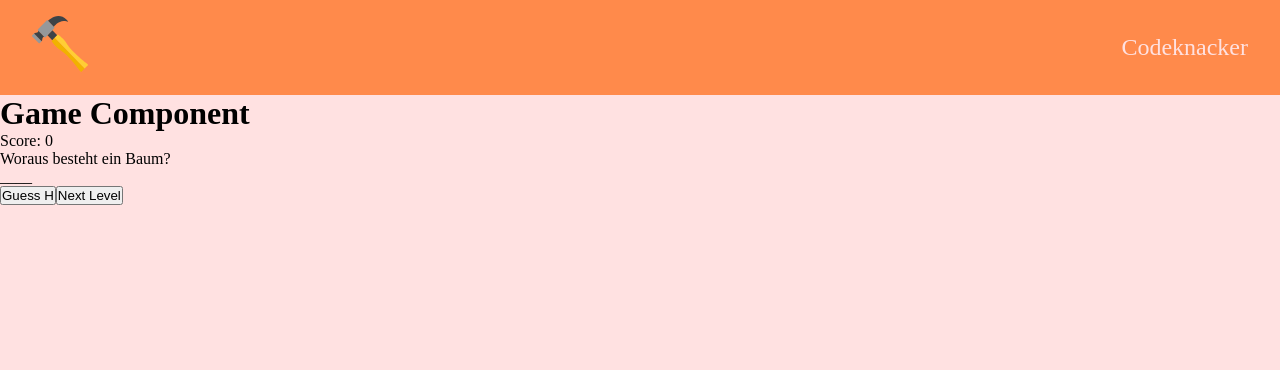
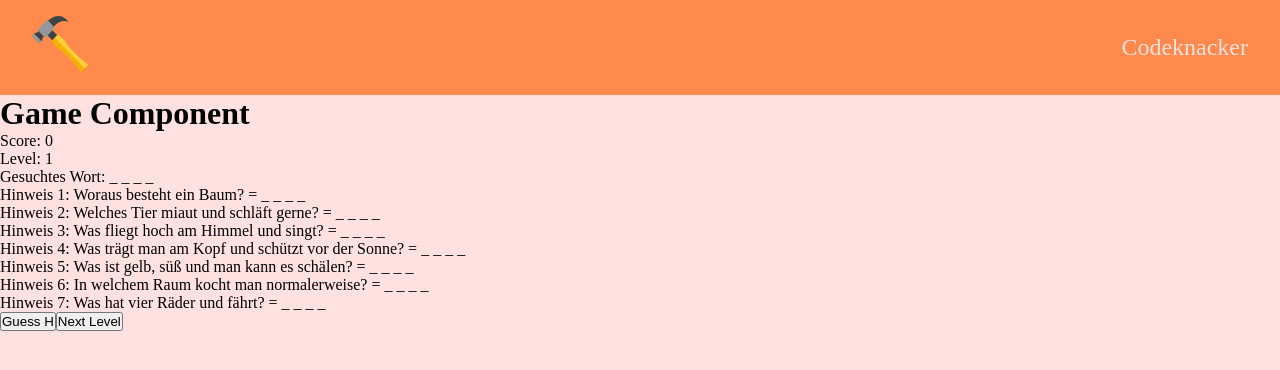
Before and after one commit to AnnaGraphic/codeknacker, a React (Vite) app: page /game in a window 1280 px wide. Shown: the top 370 px of the page. Built offline with nearby package versions, Linux system fonts and the light colour scheme.

Commit message:
changes= riddle.js added first level and new structures; Game.jsx first level will be showne now (still need user input)

```diff
--- a/src/components/Game/Game.jsx
+++ b/src/components/Game/Game.jsx
@@ -5,11 +5,12 @@ import riddles from "./riddle";
 
 const Game = () => {
   const [currentLevel, setCurrentLevel] = useState(0);
+  const [currentWord, setCurrentWord] = useState("");
   const [revealedLetters, setRevealedLetters] = useState([]);
   const [score, setScore] = useState(0);
 
   const handleLetterGuess = (letter) => {
-    if (riddles[currentLevel].solution.includes(letter)) {
+    if (currentWord.includes(letter)) {
       setRevealedLetters((prevLetters) => [...prevLetters, letter]);
       setScore((prevScore) => prevScore + 10);
     }
@@ -18,25 +19,61 @@ const Game = () => {
   const handleNextLevel = () => {
     setCurrentLevel((prevLevel) => prevLevel + 1);
     setRevealedLetters([]);
+    // Set the current word for the new level
+    setCurrentWord(riddles[currentLevel + 1].word);
   };
 
   useEffect(() => {
+    // Sicherheitsüberprüfung für currentLevelData und currentPuzzle
+    const currentLevelData = riddles[currentLevel];
+    if (currentLevelData && currentLevelData.puzzles) {
+      const currentPuzzle = currentLevelData.puzzles[0];
+      // Hier kannst du weitere Logik mit currentPuzzle durchführen, wenn nötig
+    }
+
     // Check if the word is completely guessed
-    const currentWord = riddles[currentLevel].solution;
-    if (revealedLetters.length === currentWord.length) {
-      // Player has guessed the word, you can add additional logic here
+    if (
+      revealedLetters.length === currentWord.length &&
+      currentLevel < riddles.length - 1
+    ) {
+      // Player has guessed the word and there are more levels
+      handleNextLevel();
+    } else if (revealedLetters.length === currentWord.length) {
+      // Player has guessed the word in the last level
+      // You can add additional logic here
     }
-  }, [currentLevel, revealedLetters]);
+  }, [currentWord, currentLevel, revealedLetters]);
+
+  useEffect(() => {
+    // Set the initial word for the first level
+    setCurrentWord(riddles[currentLevel].word);
+  }, [currentLevel]);
 
   return (
     <div>
       <h1>Game Component</h1>
       <p>Score: {score}</p>
-      <FieldForRiddle
-        question={riddles[currentLevel].question}
-        solution={riddles[currentLevel].solution}
-        revealedLetters={revealedLetters}
-      />
+      <p>Level: {currentLevel + 1}</p>
+      <p>
+        Gesuchtes Wort:{" "}
+        {currentWord
+          .split("")
+          .map((letter) => "_ ")
+          .join("")}
+      </p>
+      <div>
+        {riddles[currentLevel].puzzles.map((puzzle, index) => (
+          <div key={index}>
+            <p>
+              Hinweis {index + 1}: {puzzle.question} ={" "}
+              {currentWord
+                .split("")
+                .map((letter) => "_ ")
+                .join("")}
+            </p>
+          </div>
+        ))}
+      </div>
       {/* Render additional components or buttons */}
       <button onClick={() => handleLetterGuess("H")}>Guess H</button>
       <button onClick={() => handleNextLevel()}>Next Level</button>
--- a/src/components/Game/riddle.js
+++ b/src/components/Game/riddle.js
@@ -1,10 +1,47 @@
-// riddle.js
 const riddles = [
   {
-    question: "Woraus besteht ein Baum?",
-    solution: "Holz",
+    level: 1,
+    word: "HAUS",
+    keyword: "HAUS", // Eindeutige Buchstaben: H, A, U, S
+    puzzles: [
+      {
+        question: "Woraus besteht ein Baum?",
+        solution: "Holz",
+      },
+      {
+        question: "Welches Tier miaut und schläft gerne?",
+        solution: "Katze",
+      },
+      {
+        question: "Was fliegt hoch am Himmel und singt?",
+        solution: "Vogel",
+      },
+      {
+        question: "Was trägt man am Kopf und schützt vor der Sonne?",
+        solution: "Hut",
+      },
+      {
+        question: "Was ist gelb, süß und man kann es schälen?",
+        solution: "Banane",
+      },
+      {
+        question: "In welchem Raum kocht man normalerweise?",
+        solution: "Küche",
+      },
+      {
+        question: "Was hat vier Räder und fährt?",
+        solution: "Auto",
+      },
+      // Weitere Rätsel für Level 1
+    ],
   },
-  // Add more riddles as needed
+  // Weitere Level hinzufügen
 ];
 
+// Beispiel für ein Keyword aus den Solution-Wörtern
+const exampleSolutions = ["Auto", "Küche"];
+const exampleKeyword = [...new Set(exampleSolutions.join(""))].sort().join("");
+
+console.log("Beispiel-Keyword:", exampleKeyword);
+
 export default riddles;
```
